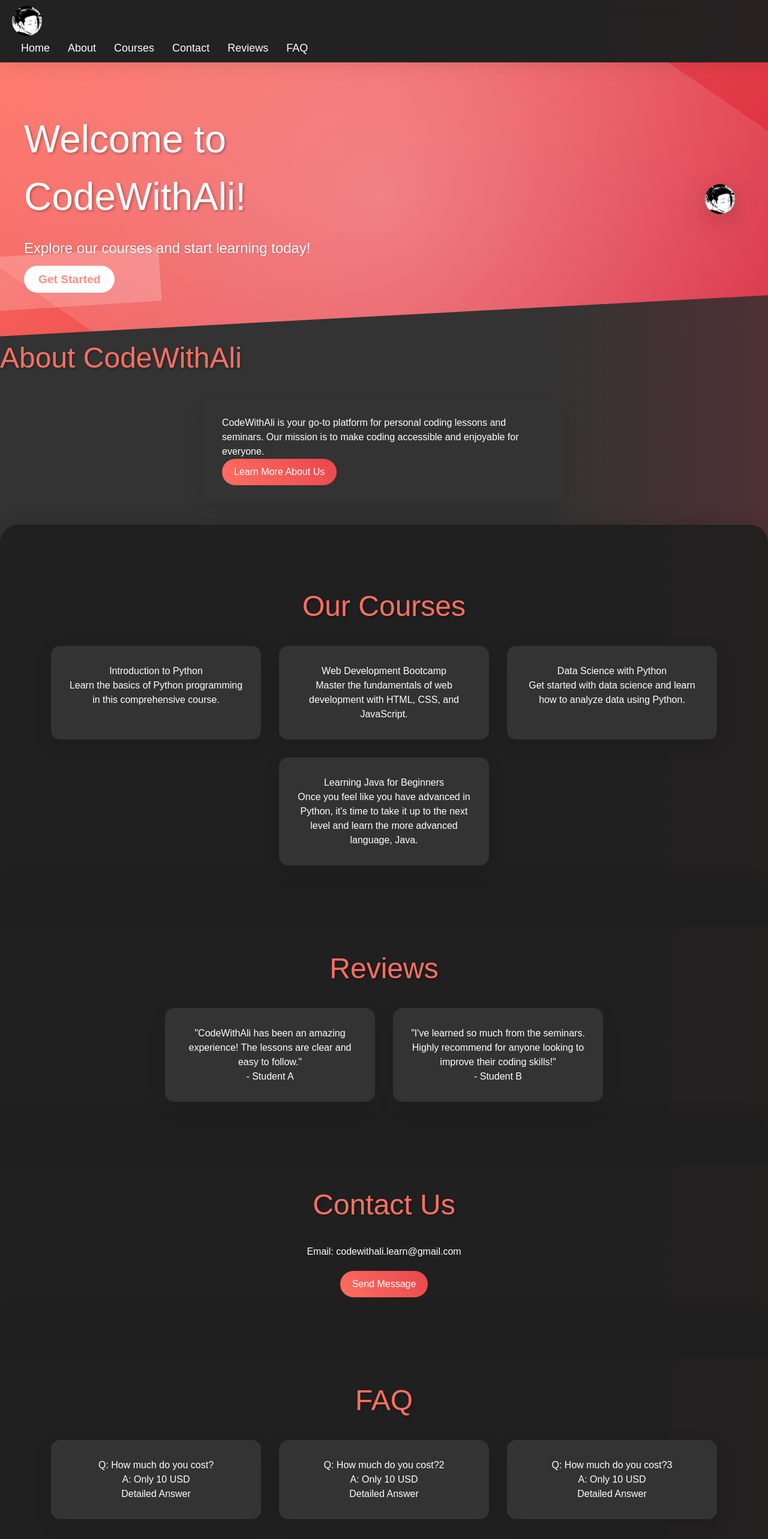
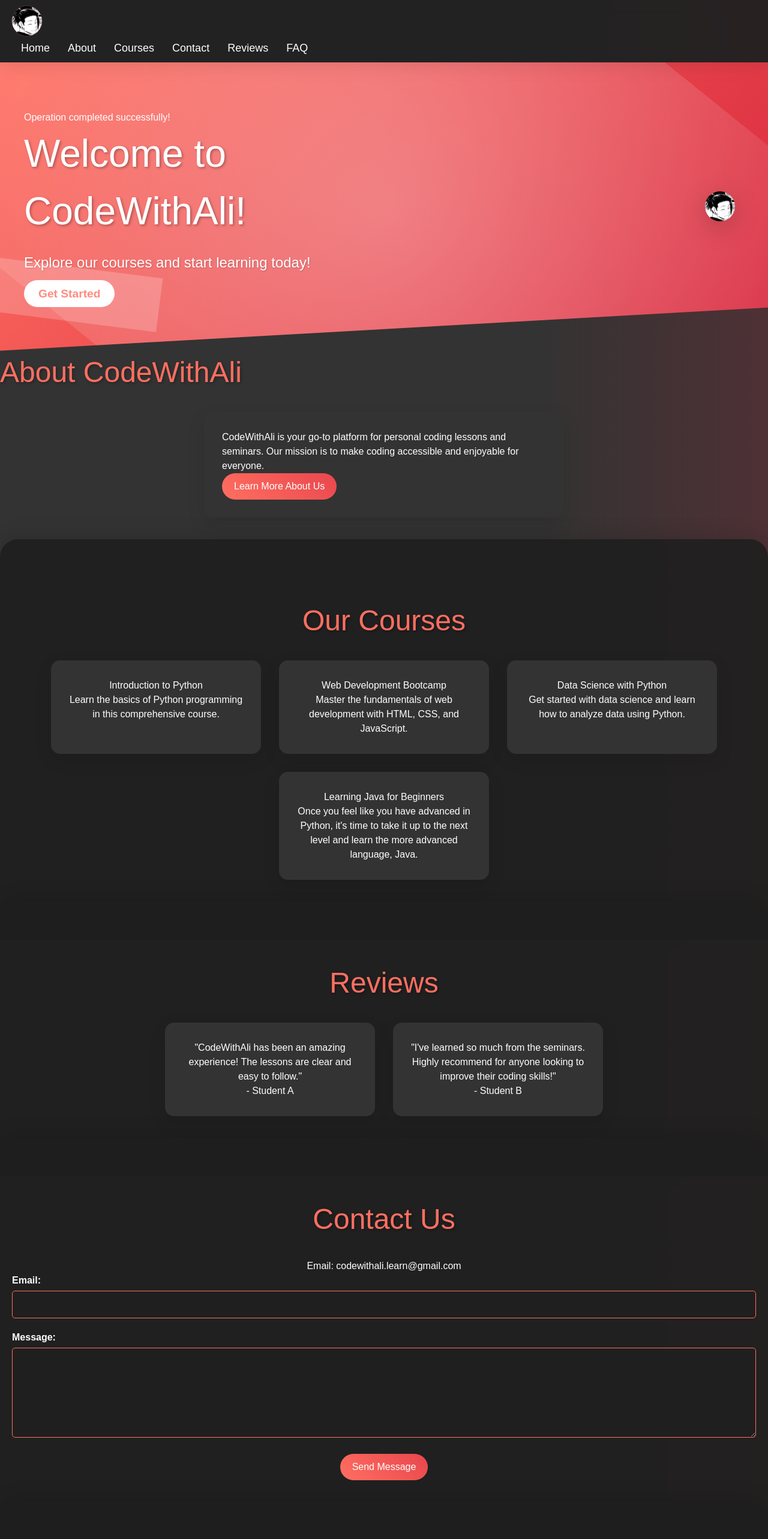
Before and after one commit to CodeWithAli-Co/CodeWithAli, a Next.js app: page / in a window 1280 px wide. Shown: the top 2566 px of the page at 60% size. Built offline with nearby package versions, Linux system fonts and the light colour scheme.

Commit message:
I reformed the two flask codes into react components, inside the components folders, now I need to add situational circumstances

```diff
--- /dev/null
+++ b/src/app/components/FlashMessage.tsx
@@ -0,0 +1,39 @@
+// FlashMessage.tsx
+"use client"
+import { useState, useEffect } from 'react';
+
+interface FlashMessage {
+  category: 'success' | 'error' | 'info';
+  message: string;
+}
+
+export const FlashMessages = () => {
+  const [messages, setMessages] = useState<FlashMessage[]>([]);
+
+  // In a real application, you would likely get these messages from your state management solution
+  // or from an API response. This is just a demonstration.
+  useEffect(() => {
+    // Example of setting a flash message
+    // In practice, you would set this based on actual application events
+    setMessages([
+      { category: 'success', message: 'Operation completed successfully!' }
+    ]);
+  }, []);
+
+  return (
+    <div>
+      {messages.map((msg, index) => (
+        <div
+          key={index}
+          className={`alert alert-${msg.category} mb-4 p-2 rounded-lg ${
+            msg.category === 'success' ? 'bg-red-100 text-green-700' :
+            msg.category === 'error' ? 'bg-black-100 text-red-700' :
+            'bg-blue-100 text-blue-700'
+          }`}
+        >
+          {msg.message}
+        </div>
+      ))}
+    </div>
+  );
+};
--- /dev/null
+++ b/src/app/components/contact.tsx
@@ -0,0 +1,82 @@
+"use client"
+import { useState, FormEvent } from 'react';
+
+interface FormData {
+  email: string;
+  message: string;
+}
+
+export const ContactForm = () => {
+  const [formData, setFormData] = useState<FormData>({
+    email: '',
+    message: ''
+  });
+
+  const handleSubmit = async (e: FormEvent<HTMLFormElement>) => {
+    e.preventDefault();
+    try {
+      const response = await fetch('/api/submit_contact', {
+        method: 'POST',
+        headers: {
+          'Content-Type': 'application/json',
+        },
+        body: JSON.stringify(formData),
+      });
+
+      if (!response.ok) {
+        throw new Error('Failed to submit form');
+      }
+
+      setFormData({ email: '', message: '' });
+      // Handle success (e.g., show a success message)
+    } catch (error) {
+      console.error('Error submitting form:', error);
+      // Handle error
+    }
+  };
+
+  return (
+    <form onSubmit={handleSubmit}>
+      <div className="form-group mb-4">
+        <label
+          htmlFor="email"
+          className="block text-sm font-medium mb-2"
+        >
+          Email:
+        </label>
+        <input
+          type="email"
+          id="email"
+          value={formData.email}
+          onChange={(e) => setFormData({ ...formData, email: e.target.value })}
+          className="w-full p-2 border rounded-lg"
+          required
+        />
+      </div>
+
+      <div className="form-group mb-4">
+        <label
+          htmlFor="message"
+          className="block text-sm font-medium mb-2"
+        >
+          Message:
+        </label>
+        <textarea
+          id="message"
+          value={formData.message}
+          onChange={(e) => setFormData({ ...formData, message: e.target.value })}
+          className="w-full p-2 border rounded-lg"
+          required
+          rows={4}
+        />
+      </div>
+
+      <button
+        type="submit"
+        className="btn-submit bg-blue-500 hover:bg-blue-600 text-white font-bold py-2 px-4 rounded"
+      >
+        Send Message
+      </button>
+    </form>
+  );
+};
--- a/src/app/page.tsx
+++ b/src/app/page.tsx
@@ -1,6 +1,8 @@
 import alipic from "../../public/alipic.png";
 
 import Image from "next/image";
+import { FlashMessages } from "./components/FlashMessage";
+import { ContactForm } from "./components/contact";
 
 export default function Home() {
   return (
@@ -33,6 +35,7 @@ export default function Home() {
                 {% endif %}
 
                 {% endwith %} */}
+                <FlashMessages/>
 
             <h1>Welcome to CodeWithAli!</h1>
             <p>Explore our courses and start learning today!</p>
@@ -117,27 +120,7 @@ export default function Home() {
           <h2>Contact Us</h2>
           <p>Email: codewithali.learn@gmail.com</p>
           <div className="container">
-            <form
-              className="contact-form"
-              action="/submit_contact"
-              method="post"
-            >
-              <div className="form-group">
-                {/* <label for="name">Name:</label> */}
-                {/* <input type="text" id="name" name="name" required pattern="[A-Za-z0-9\s.,'-]+"> */}
-              </div>
-              <div className="form-group">
-                {/* <label for="email">Email:</label> */}
-                {/* <input type="email" id="email" name="email" required pattern="[A-Za-z0-9._%+-]+@[A-Za-z0-9.-]+\.[A-Z|a-z]{2,}"> */}
-              </div>
-              <div className="form-group">
-                {/* <label for="message">Message:</label> */}
-                {/* <textarea id="message" name="message" rows="4" required pattern="[A-Za-z0-9\s.,'!?\-()@]+"></textarea> */}
-              </div>
-              <button className="btn-submit" type="submit">
-                Send Message
-              </button>
-            </form>
+              <ContactForm/>
           </div>
         </section>
         <section className="faqs" id="faq">
```
